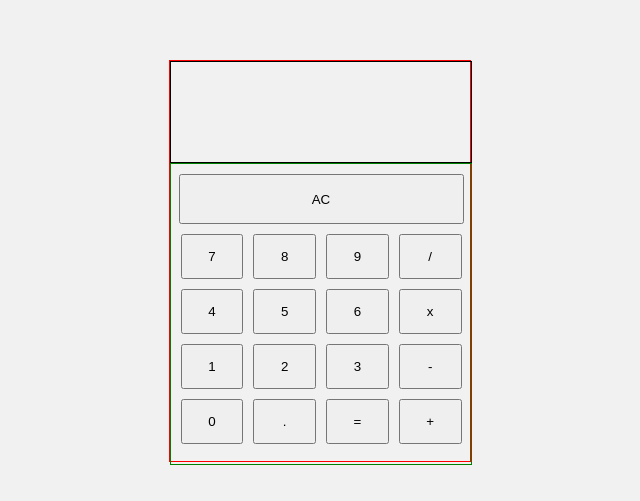
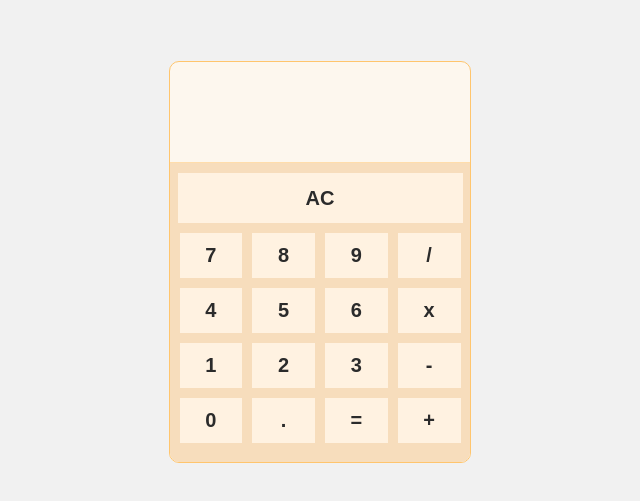
Before and after one commit to rezio3/calculator-typescript, a plain HTML site: page index.html in a window 1280 px wide. Shown: the part 147-648 px from the top of the page, without its empty margins (320-960 px from the left). Drawn offline with Linux system fonts and the light colour scheme.

Commit message:
update styles

```diff
--- a/style.scss
+++ b/style.scss
@@ -2,28 +2,35 @@ body {
 	background-color: #f1f1f1;
 	display: flex;
 	justify-content: center;
-	align-items: center;
+	align-items: flex-start;
 	height: 100vh;
+	font-family: Verdana, Geneva, Tahoma, sans-serif;
 }
 
 .calculator {
-	border: 1px solid red;
+	margin-top: 200px;
+	border: 1px solid rgb(255, 197, 109);
+	border-radius: 10px;
 	height: 400px;
 	width: 300px;
+	background-color: rgb(253, 247, 238);
 
 	.result {
+		// border-radius: 20px;
 		width: 100%;
 		height: 100px;
-		border: 1px solid black;
+		border-bottom: 1px solid rgb(255, 221, 171);
 	}
 
 	.buttons-container {
 		width: 100%;
-		border: solid 1px green;
-		height: 300px;
+		height: 299px;
 		display: flex;
 		flex-direction: column;
 		align-items: center;
+		background-color: rgb(247, 221, 188);
+		border-bottom-left-radius: 9px;
+		border-bottom-right-radius: 9px;
 
 		.clear {
 			width: 95%;
@@ -31,15 +38,26 @@ body {
 			margin: 5px;
 			margin-top: 10px;
 		}
+		button {
+			background-color: rgb(255, 242, 225);
+			border: none;
+			cursor: pointer;
+			font-size: 20px;
+			font-weight: bold;
+			color: rgb(43, 43, 43);
+		}
+		button:hover {
+			background-color: rgb(235, 219, 199);
+		}
 		.buttons-line {
 			width: 97%;
 			display: flex;
-
 			align-items: center;
+			justify-content: space-between;
 
 			.number,
 			.operator {
-				width: 105px;
+				width: 70px;
 				height: 45px;
 				margin: 5px;
 			}
```
Also changed, not shown: css/style.css.
